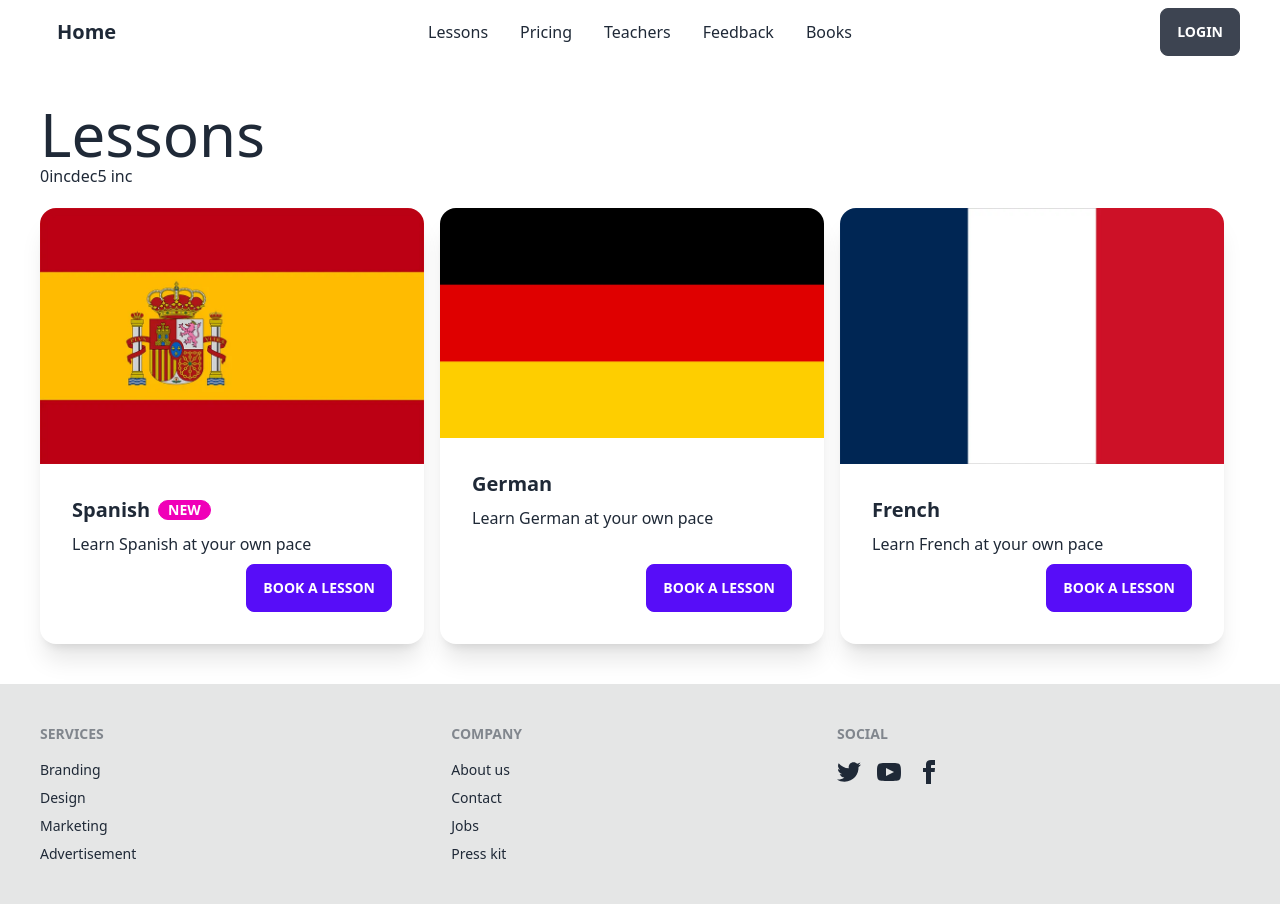
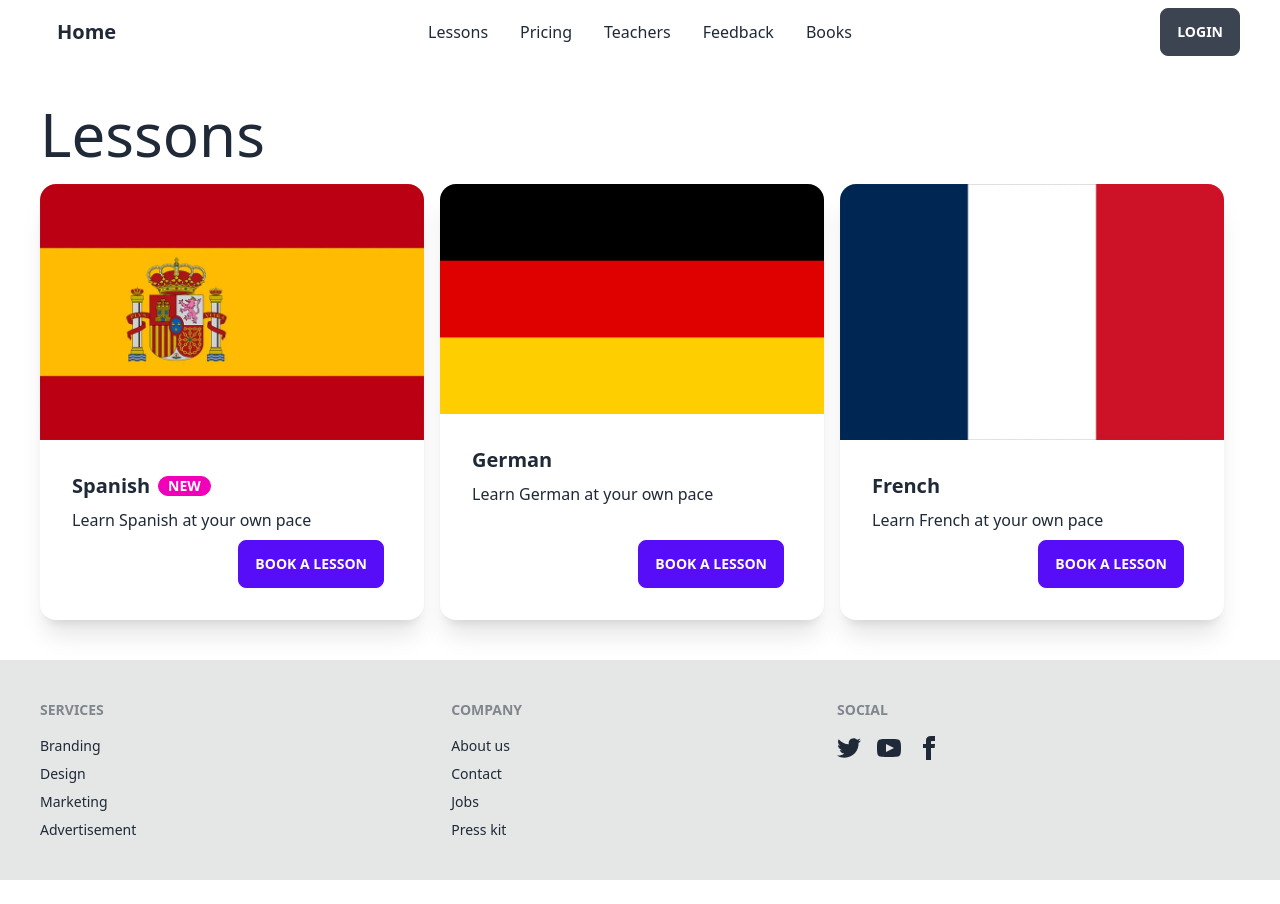
Before and after one commit to foy4748/phonetics, a Next.js app: page /lessons in a window 1280 px wide. After the commit the page ends 880 px from the top, so only its background shows below. Built offline with nearby package versions, Linux system fonts and the light colour scheme.

Commit message:
Edited Redux Boiler Plate for state management

```diff
--- a/components/lessonsComponents/LanguageCard.js
+++ b/components/lessonsComponents/LanguageCard.js
@@ -1,8 +1,10 @@
 import Link from "next/link";
+import { useDispatch } from "react-redux";
 
 import Image from "next/image";
-export default function LanguageCard({ LCardDetails }) {
-  const { flagUrl, languageName, New } = LCardDetails;
+export default function LanguageCard({ LCardDetails, bookAlesson, idx }) {
+  const { flagUrl, languageName, New, booked } = LCardDetails;
+  const dispatch = useDispatch();
   return (
     <div className="card w-100 lg:w-96 bg-base-100 shadow-xl">
       <figure className="w-full">
@@ -21,9 +23,14 @@ export default function LanguageCard({ LCardDetails }) {
         </h2>
         <p>Learn {languageName} at your own pace</p>
         <div className="card-actions justify-end">
-          <Link href={`/lessons/${languageName.toLowerCase()}`}>
-            <button className="btn btn-primary">Book a Lesson</button>
-          </Link>
+          <button
+            disabled={booked}
+            onClick={() => dispatch(bookAlesson(idx))}
+            className="btn btn-primary"
+          >
+            Book a Lesson
+          </button>
+          <Link href={`/lessons/${languageName.toLowerCase()}`}></Link>
         </div>
       </div>
     </div>
--- a/pages/lessons/index.js
+++ b/pages/lessons/index.js
@@ -1,34 +1,26 @@
 import LanguageCard from "../../components/lessonsComponents/LanguageCard";
 
-import { useSelector, useDispatch } from "react-redux";
-import {
-  decrement,
-  increment,
-  incrementByAmount,
-} from "../../slices/testSlice";
+import { useSelector } from "react-redux";
+import { bookAlesson } from "../../slices/lessonBookingSlice";
 
 export default function Lessons() {
-  const count = useSelector((state) => state.counter.value);
-  const dispatch = useDispatch();
+  const flagDetails = useSelector((state) => {
+    return state.lessons;
+  });
 
-  const flagDetails = [
-    { flagUrl: "/flagSpain.jpg", languageName: "Spanish", New: true },
-    { flagUrl: "/flagGermany.jpg", languageName: "German" },
-    { flagUrl: "/flagFrance.jpg", languageName: "French" },
-    ,
-  ];
   return (
     <div className="m-10">
       <h1 className="text-6xl">Lessons</h1>
-      <div>
-        {count}
-        <button onClick={() => dispatch(increment())}>inc</button>
-        <button onClick={() => dispatch(decrement())}>dec</button>
-        <button onClick={() => dispatch(incrementByAmount("5"))}>5 inc</button>
-      </div>
       <div className="grid grid-cols-1 md:grid-cols-2 lg:grid-cols-3 mt-5">
-        {flagDetails.map((img, idx) => {
-          return <LanguageCard LCardDetails={img} key={idx} />;
+        {flagDetails?.map((img, idx) => {
+          return (
+            <LanguageCard
+              LCardDetails={img}
+              idx={idx}
+              bookAlesson={bookAlesson}
+              key={idx}
+            />
+          );
         })}
       </div>
     </div>
--- /dev/null
+++ b/slices/lessonBookingSlice.js
@@ -0,0 +1,25 @@
+import { createSlice } from "@reduxjs/toolkit";
+
+const initialState = [
+  { flagUrl: "/flagSpain.jpg", languageName: "Spanish", New: true },
+  { flagUrl: "/flagGermany.jpg", languageName: "German" },
+  { flagUrl: "/flagFrance.jpg", languageName: "French" },
+  ,
+];
+
+export const lessonBookingSlice = createSlice({
+  name: "lessons",
+  initialState,
+  reducers: {
+    bookAlesson: (state, action) => {
+      //state.value += action.payload;
+      console.log(action.payload);
+      state[action.payload]["booked"] = true;
+    },
+  },
+});
+
+// Action creators are generated for each case reducer function
+export const { bookAlesson } = lessonBookingSlice.actions;
+
+export default lessonBookingSlice.reducer;
--- a/slices/testSlice.js
+++ /dev/null
@@ -1,30 +0,0 @@
-import { createSlice } from "@reduxjs/toolkit";
-
-const initialState = {
-  value: 0,
-};
-
-export const counterSlice = createSlice({
-  name: "counter",
-  initialState,
-  reducers: {
-    increment: (state) => {
-      // Redux Toolkit allows us to write "mutating" logic in reducers. It
-      // doesn't actually mutate the state because it uses the Immer library,
-      // which detects changes to a "draft state" and produces a brand new
-      // immutable state based off those changes
-      state.value += 1;
-    },
-    decrement: (state) => {
-      state.value -= 1;
-    },
-    incrementByAmount: (state, action) => {
-      state.value += action.payload;
-    },
-  },
-});
-
-// Action creators are generated for each case reducer function
-export const { increment, decrement, incrementByAmount } = counterSlice.actions;
-
-export default counterSlice.reducer;
--- a/store.js
+++ b/store.js
@@ -1,8 +1,8 @@
 import { configureStore } from "@reduxjs/toolkit";
-import counterReducer from "./slices/testSlice";
+import lessonBookingReducer from "./slices/lessonBookingSlice";
 
 export const store = configureStore({
   reducer: {
-    counter: counterReducer,
+    lessons: lessonBookingReducer,
   },
 });
```
